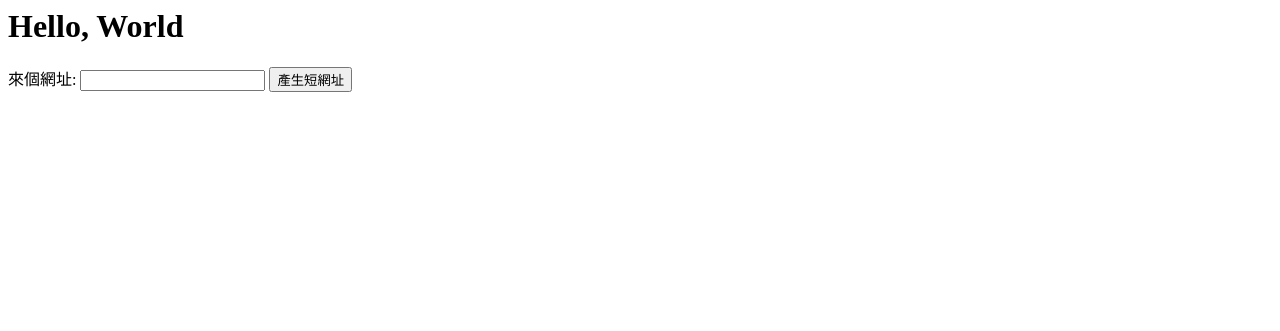
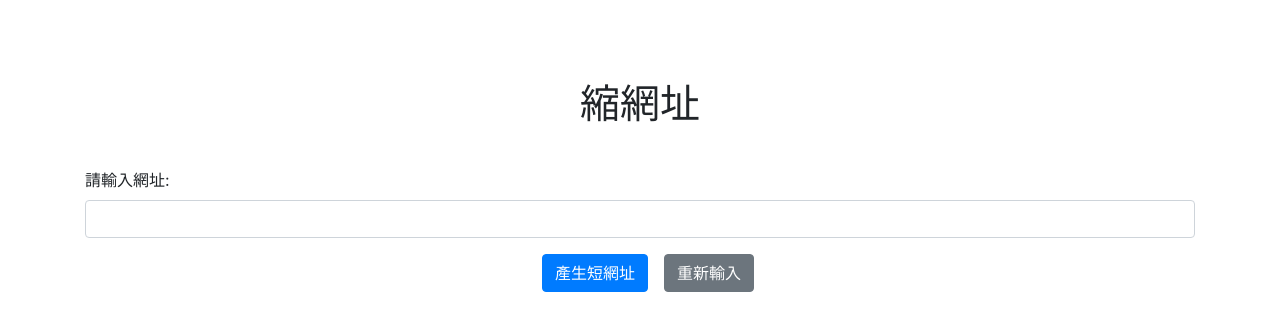
Before and after one commit to peeeeeeeter/short_url_project, a Django app: page / in a window 1280 px wide. Shown: the top 331 px of the page. Run offline with Django 3.2, Linux system fonts and the light colour scheme; some libraries are stand-ins or nearby versions.

Commit message:
Improve frontend webpage by using bootstrap
- move preview block into <a> tag so it can be clicked.
- if image of the preview data is relative path, then don't show it.
- use bootstrap to make webpage look better.

```diff
--- a/mysite/shorten_urls/static/css/index.css
+++ b/mysite/shorten_urls/static/css/index.css
@@ -1,23 +1,54 @@
+.first-text-row {
+    margin-top: 5em;
+    margin-bottom: 2em;
+}
+.first-text-row h1 {
+    text-align: center;
+}
+
+#short-url-form button {
+    margin-left: 1em;
+}
+
 .show-url {
     max-width: 40em;
 }
 
+.shorted-url-div a {
+    display: block;
+}
+
+a:hover, a:visited, a:link, a:active {
+    text-decoration: none;
+}
+
 #shorted-url {
     font-size: 2em;
-
 }
 
 .preview-url-div {
     max-width: 100%;
     max-height: 50%;
     border: solid 2px black;
+    padding: 1px;
     display: none;
+    color: black;
+    font-size: 1rem;
 }
 
-.preview-url-div div {
-    border-bottom: solid 1px black;
+.preview-url-div div:first-of-type {
+    border-bottom: solid 2px black;
 }
 
 #preview-image {
     max-width: 10em;
 }
+
+.preview-detail {
+    padding-left: 5px;
+    padding-right: 5px;
+}
+
+#preview-url {
+    margin-top: 1em;
+}
--- a/mysite/shorten_urls/static/js/index.js
+++ b/mysite/shorten_urls/static/js/index.js
@@ -3,6 +3,8 @@ $('#short-url-form').submit((event) => {
 
     const input_val = $('#url-input');
     const formData = {'url_input': input_val.val()};
+
+    $('.show-url').hide();
 
     $.ajax({
         url: '/api/v1/short_urls',
@@ -25,7 +27,8 @@ $('#short-url-form').submit((event) => {
 
 
 const formSubmitOnSuccess = (data, status, xhr) => {
-    const show_url = $('#shorted-url');
+    const show_url = $('.shorted-url-div a');
+
     const {
         data: {
             short_url_path,
@@ -42,7 +45,7 @@ const formSubmitOnSuccess = (data, status, xhr) => {
         getUrlPreviewData(original_url);
     }
 
-    show_url.text(short_url);
+    $('#shorted-url').text(short_url);
     show_url.attr('href', short_url);
     show_url.data('originalUrl', original_url);
 }
@@ -85,6 +88,7 @@ const showUrlPreviewData = (data) => {
     $('#preview-url').text(domain);
     $('#preview-image').attr('src', image_url);
     $('.preview-url-div').show();
+    $('.show-url').show();
 }
 
 
--- a/mysite/shorten_urls/templates/shorten_urls/index.html
+++ b/mysite/shorten_urls/templates/shorten_urls/index.html
@@ -2,35 +2,60 @@
 <html>
     <head>
         <title>製作一個短網址</title>
+        <link rel="stylesheet" href="https://stackpath.bootstrapcdn.com/bootstrap/4.1.3/css/bootstrap.min.css" integrity="sha384-MCw98/SFnGE8fJT3GXwEOngsV7Zt27NXFoaoApmYm81iuXoPkFOJwJ8ERdknLPMO" crossorigin="anonymous">
+
         <link rel="stylesheet" type="text/css" href="{% static 'css/index.css' %}" />
-
     </head>
     <body>
-        <h1>Hello, World</h1>
-        <div class="main">
+        <div class="container">
+            <div class="row"></div>
+            <div class="row justify-content-center first-text-row">
+                    <div class="col">
+                        <h1>
+                            縮網址
+                        </h1>
+                    </div>
+            </div>
+            <div class="row justify-content-center">
+                <div class="col">
                     <form id="short-url-form">
-                <label>來個網址: </label>
-                <input id="url-input" type="url"/>
-                <button type="submit">產生短網址</button>
+                        <div class="form-group">
+                            <label for="url-input">請輸入網址: </label>
+                            <input id="url-input" class="form-control" type="url"/>
+                        </div>
+                        <div class="form-row justify-content-center">
+                            <button type="submit" class="btn btn-primary">產生短網址</button>
+                            <button type="reset" class="btn btn-secondary">重新輸入</button>
+                        </div>
                     </form>
                 </div>
+            </div>
+
             <div class="show-url">
                 <div class="shorted-url-div">
-                <a id="shorted-url" href="#"></a>
-            </div>
+                    <a href="#">
+                        <p id="shorted-url"></p>
                         <div class="preview-url-div">
                             <div>
                                 <img id="preview-image">
                             </div>
-                <div>
+                            <div class="preview-detail">
                                 <p id="preview-url"></p>
                                 <h2 id="preview-title"></h2>
                                 <p id="preview-description"></p>
                             </div>
                         </div>
+                    </a>
                 </div>
 
+            </div>
+        </div>
+
+
+        <script src="https://cdnjs.cloudflare.com/ajax/libs/popper.js/1.14.3/umd/popper.min.js" integrity="sha384-ZMP7rVo3mIykV+2+9J3UJ46jBk0WLaUAdn689aCwoqbBJiSnjAK/l8WvCWPIPm49" crossorigin="anonymous"></script>
+        <script src="https://stackpath.bootstrapcdn.com/bootstrap/4.1.3/js/bootstrap.min.js" integrity="sha384-ChfqqxuZUCnJSK3+MXmPNIyE6ZbWh2IMqE241rYiqJxyMiZ6OW/JmZQ5stwEULTy" crossorigin="anonymous"></script>
         <script src="https://code.jquery.com/jquery-3.5.1.min.js" integrity="sha256-9/aliU8dGd2tb6OSsuzixeV4y/faTqgFtohetphbbj0=" crossorigin="anonymous"></script>
+
         <script type="text/javascript" src="{% static 'js/index.js' %}"></script>
     </body>
 </html>
--- a/mysite/shorten_urls/utils.py
+++ b/mysite/shorten_urls/utils.py
@@ -130,6 +130,9 @@ class UrlPreview(OpenGraphPreviewMixin, BaseUrlPreview):
         if not url:
             url = self.url
 
+        if not url.startswith('http'):
+            url = ''
+
         return url
 
     def get_img(self):
```
Lines whose indentation alone changed are shown as unchanged.
